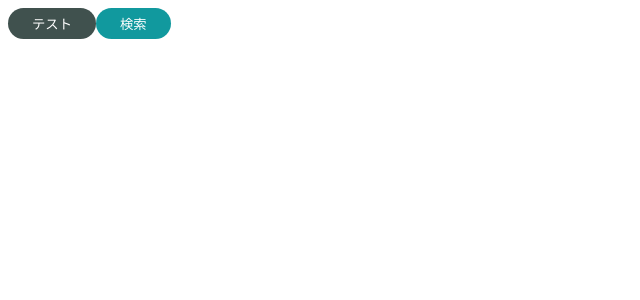
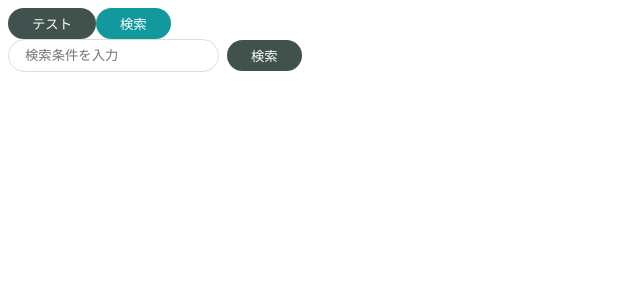
Before and after one commit to nakashi120/udemy-react-stepup, a React (Create React App) app: page / in a window 1280 px wide. Shown: the top 300 px of the page, without its empty margins (0-640 px from the left). Built offline with nearby package versions, Linux system fonts and the light colour scheme.

Commit message:
create se molecules

```diff
--- a/src/App.js
+++ b/src/App.js
@@ -1,12 +1,15 @@
 import React from "react"
 import { PrimaryButton } from "./components/atoms/button/PrimaryButton"
 import { SecondaryButton } from "./components/atoms/button/SecondaryButton"
+import { SearchInput } from "./components/molecules/SearchInput"
 
 function App() {
   return (
     <div className="App">
       <PrimaryButton>テスト</PrimaryButton>
       <SecondaryButton>検索</SecondaryButton>
+      <br />
+      <SearchInput />
     </div>
   )
 }
--- /dev/null
+++ b/src/components/atoms/input/Input.jsx
@@ -0,0 +1,13 @@
+import styled from "styled-components"
+
+export const Input = (props) => {
+  const { placeholder = "" } = props
+  return <SInput type="text" placeholder={placeholder} />
+}
+
+const SInput = styled.input`
+  padding: 8px 16px;
+  border: solid #ddd 1px;
+  border-radius: 9999px;
+  outline: none;
+`
--- /dev/null
+++ b/src/components/molecules/SearchInput.jsx
@@ -0,0 +1,24 @@
+import styled from "styled-components"
+
+import { PrimaryButton } from "../atoms/button/PrimaryButton"
+import { Input } from "../atoms/input/Input"
+
+export const SearchInput = () => {
+  return (
+    <SContainer>
+      <Input placeholder="検索条件を入力" />
+      <SButtonWrapper>
+        <PrimaryButton>検索</PrimaryButton>
+      </SButtonWrapper>
+    </SContainer>
+  )
+}
+
+const SButtonWrapper = styled.div`
+  padding-left: 8px;
+`
+
+const SContainer = styled.div`
+  display: flex;
+  align-items: center;
+`
```
